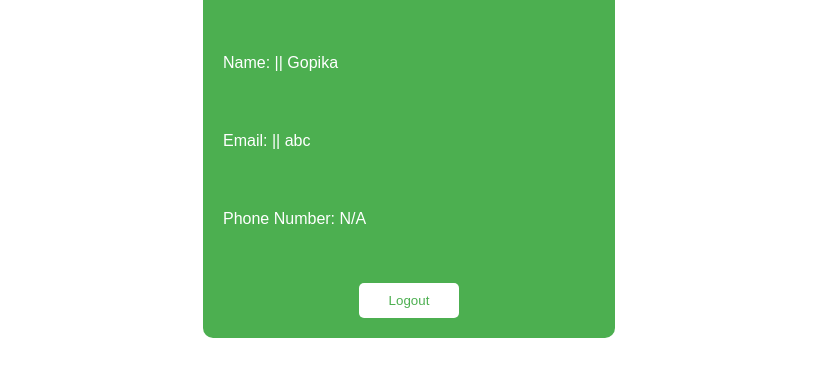
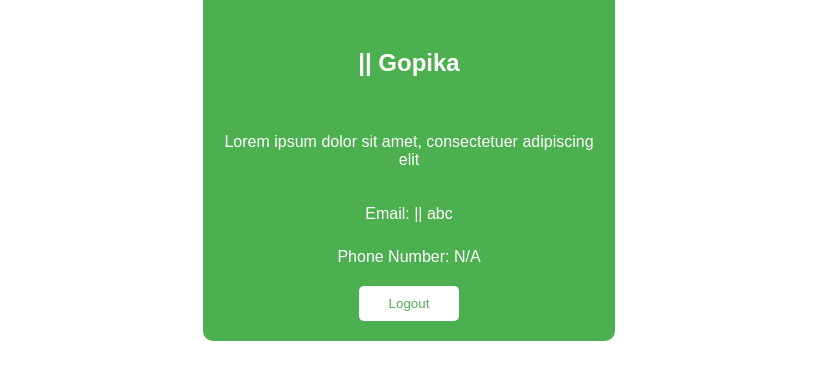
Before and after one commit to GOPIKAKB/contact-from, a React (Create React App) app: page /profile in a window 1280 px wide. Shown: the part 364-735 px from the top of the page, without its empty margins (231-1049 px from the left). Built offline with nearby package versions, Linux system fonts and the light colour scheme.

Commit message:
Update Profile.jsx

```diff
--- a/src/Component/Profile/Profile.jsx
+++ b/src/Component/Profile/Profile.jsx
@@ -23,10 +23,14 @@ function Profile() {
             <h2 >Profile Page</h2>
             <div class="user-details">
                 <img src="https://www.clipartkey.com/mpngs/m/146-1461473_default-profile-picture-transparent.png" alt="User" class="user-image" />
-                <p class="user-info">Name: {user?.displayName} || Gopika</p>
-                <p class="user-info">Email: {user?.email} || abc</p>
-                <p class="user-info">Phone Number: {user?.phoneNumber || 'N/A'}</p>
-                <button onClick={logout} class="logout-button">Logout</button>
+                <div className='user-info-container'>
+                    <h2 class="user-info">{user?.displayName} || Gopika</h2>
+                    <p>Lorem ipsum dolor sit amet, consectetuer adipiscing elit</p>
+                    <p class="user-info">Email: {user?.email} || abc</p>
+                    <p class="user-info">Phone Number: {user?.phoneNumber || 'N/A'}</p>
+                    <button onClick={logout} class="logout-button">Logout</button>
+
+                </div>
 
             </div>
         </div>
```
